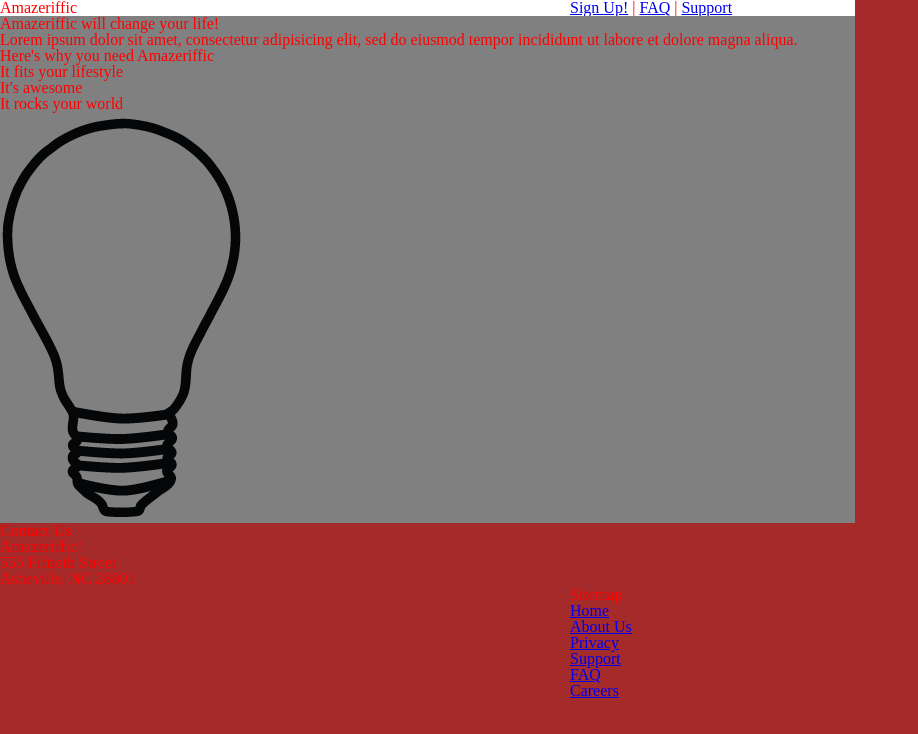
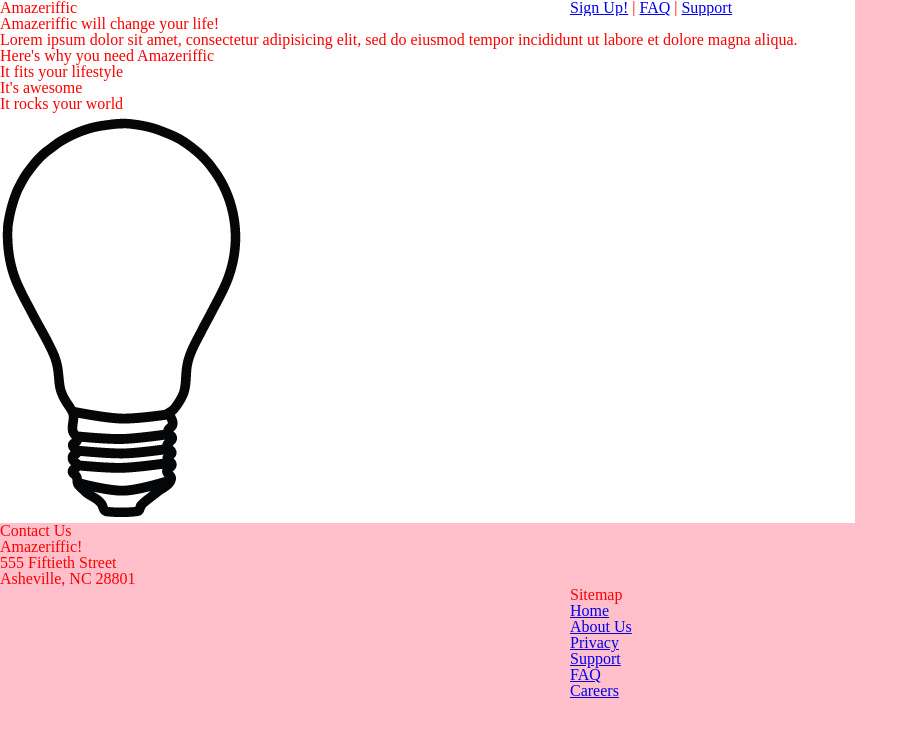
Before and after one commit to scienceiscool/Amazeriffic, a plain HTML site: page index.html in a window 1280 px wide. Shown: the whole page, without its empty margins (0-918 px from the left). Drawn offline with Linux system fonts and the light colour scheme.

Commit message:
Modified some parts of the FAQ website in index.html and style.css

```diff
--- a/index.html
+++ b/index.html
@@ -8,12 +8,14 @@
 
   <body>
     <header>
+      <div class="container">
         <h1>Amazeriffic</h1>
         <nav>
           <a href="#">Sign Up!</a> |
           <a href="faq.html">FAQ</a> |
           <a href="#">Support</a>
         </nav>
+      </div>
     </header>
 
     <main>
--- a/style.css
+++ b/style.css
@@ -1,10 +1,10 @@
 body {
   width: 800px;
-  background: brown;
+  background: pink;
   color: #ff0000;
 }
 
-header, main, footer {
+header, main, footer { /*Opposite of a responsive page - fixed width*/
   min-width: 855px;
 }
 
@@ -31,7 +31,7 @@ header nav {
 main {
   width: 500px;
   margin: auto;
-  background: gray;
+  background: white;
   overflow: auto;
 }
 
```
Lines whose indentation alone changed are shown as unchanged.
